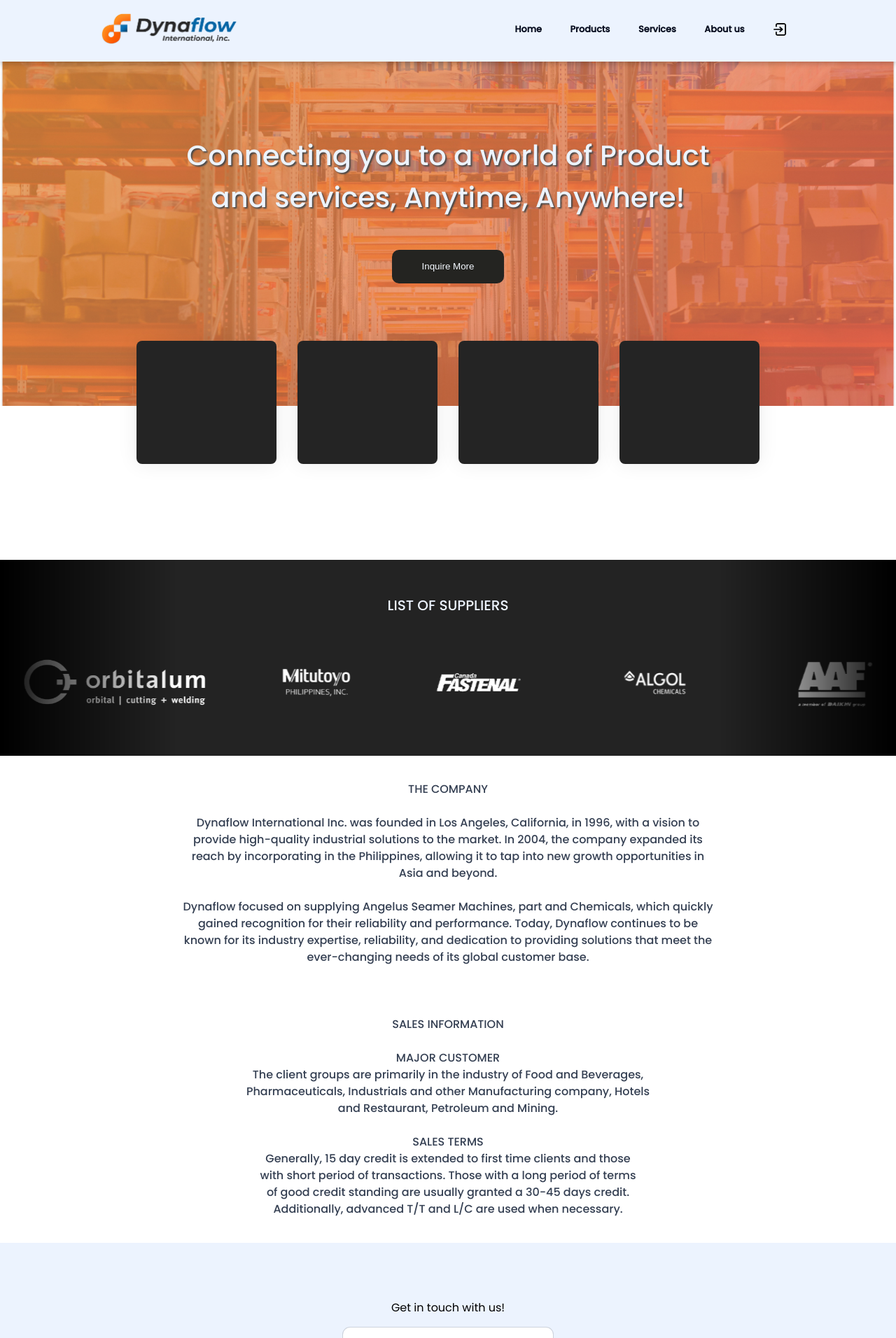
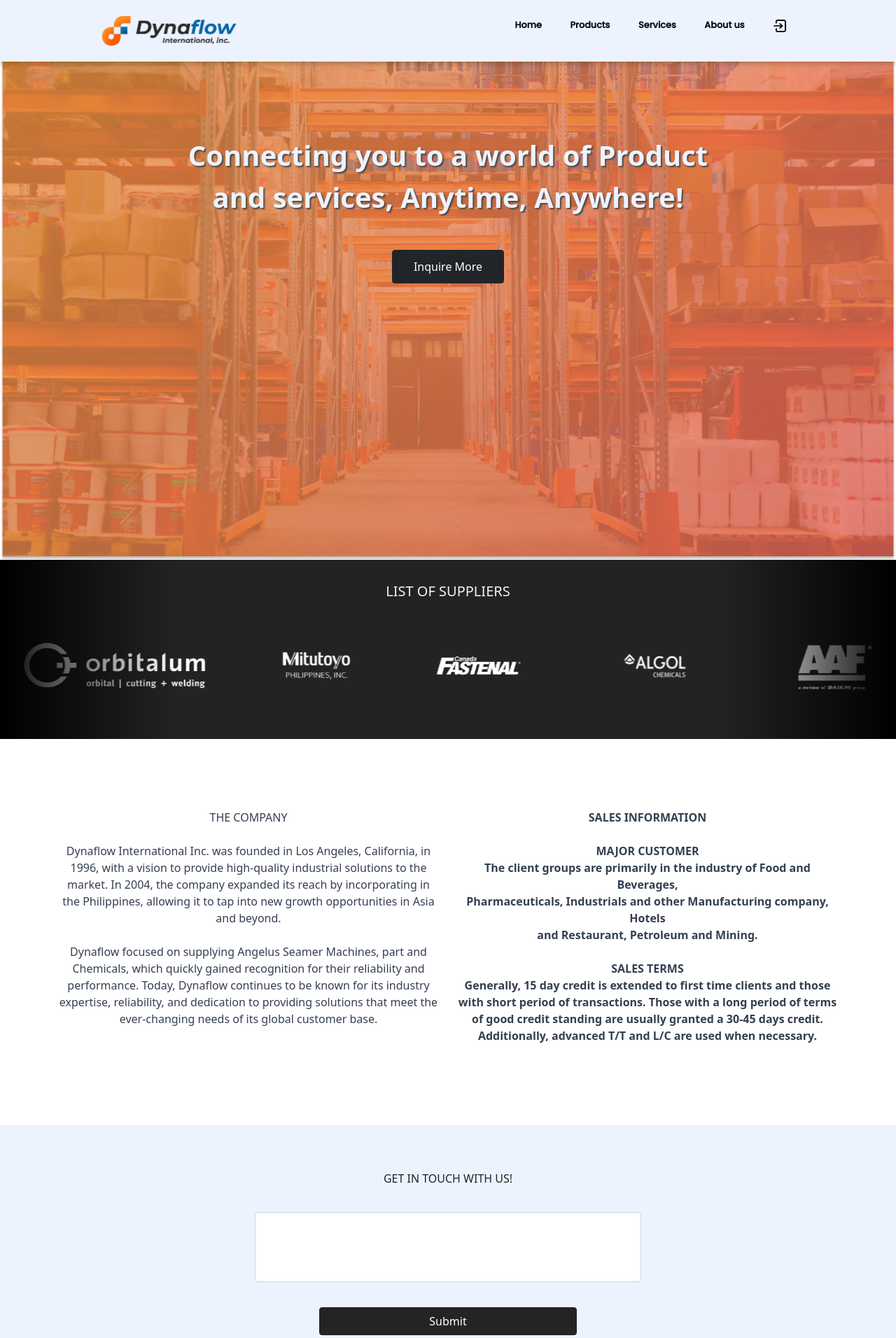
Before and after one commit to Dynaflow-git/Dynaflow-Website, a PHP site: page / in a window 1280 px wide. Shown: the top 1912 px of the page at 70% size. Run offline with PHP 8.4, Linux system fonts and the light colour scheme.

Commit message:
initial commit

```diff
--- a/index.html
+++ b/index.html
@@ -9,8 +9,10 @@
     <link href="style.css/content.css" rel="stylesheet">
     <link href="style.css/style.css" rel="stylesheet">
     <link rel="stylesheet" href="https://cdnjs.cloudflare.com/ajax/libs/font-awesome/6.0.0-beta3/css/all.min.css">
-    <links href="https://cdn.jsdelivr.net/npm/bootstrap@5.0.2/dist/css/bootstrap.min.css" rel="stylesheet"
+    <link href="https://cdn.jsdelivr.net/npm/bootstrap@5.0.2/dist/css/bootstrap.min.css" rel="stylesheet"
         integrity="sha384-EVSTQN3/azprG1Anm3QDgpJLIm9Nao0Yz1ztcQTwFspd3yD65VohhpuuCOmLASjC" crossorigin="anonymous">
+
+
 </head>
 
 <body>
@@ -60,42 +62,32 @@
             <button type="button" class="btn btn-dark Inquire">Inquire More</button>
         </div>
         <!-- icon boxes -->
-        <div class="icon-boxes position-relative">
+        <!-- <div class="icon-boxes position-relative">
             <div class="container position-relative">
                 <div class="rower gy-4 mt-5">
-
-                    <!--End Icon Box -->
-
                     <div class="col-3 col-md-6">
                         <div class="icon-box">
                             <p></p>
                         </div>
                     </div>
-                    <!--End Icon Box -->
-
                     <div class="col-3 col-md-6">
                         <div class="icon-box">
                             <p></p>
                         </div>
                     </div>
-                    <!--End Icon Box -->
-
                     <div class="col-xl-3 col-md-6">
                         <div class="icon-box">
                             <p></p>
                         </div>
                     </div>
-
                     <div class="col-xl-3 col-md-6">
                         <div class="icon-box">
                             <p></p>
                         </div>
                     </div>
-                    <!--End Icon Box -->
-
                 </div>
             </div>
-        </div>
+        </div> -->
     </div>
 
 
@@ -136,10 +128,10 @@
 
     <!-- about us -->
 
-    <div class="container .aboutus">
-        <div class="row">
+    <div class="container aboutus overflow-hidden">
+        <div class="row row-cols-2">
             <div class="col">
-                <p class="fw-bold">THE COMPANY<br>
+                <p class="fw-light">THE COMPANY<br>
                     <br>
                     Dynaflow International Inc. was founded in Los Angeles,
                     California, in 1996, with a vision to provide high-quality
@@ -154,7 +146,6 @@
                     industry expertise, reliability, and dedication to providing solutions
                     that meet the ever-changing needs of its global customer base.
                 </p>
-
             </div>
             <div class="col">
                 <p class="fw-bold">SALES INFORMATION<br><br>
@@ -176,15 +167,20 @@
     <!-- Footer -->
 
     <div class="touchmenot">
-        <p>
-            Get in touch with us!
+        <p class="fw-fold">
+            GET IN TOUCH WITH US!
         </p>
-        <div class="input-group mb-5">
-            <input type="text" class="form-control" aria-label="Sizing example input"
-                aria-describedby="inputGroup-sizing-default">
+        <div class="d-flex flex-column align-items-center">
+            <div class="row mb-3" id="input-form">
+                <div class="col">
+                    <div class="input-group">
+                        <input type="text" class="form-control" aria-label="Sizing example input"
+                            aria-describedby="inputGroup-sizing-default">
+                    </div>
+                </div>
+            </div>
+            <button type="button" class="btn btn-dark">Submit</button>
         </div>
-
-        <button type="button" class="btn btn-dark">Submit</button>
     </div>
 
     <footer>
@@ -258,7 +254,6 @@
     });
     </script>
 
-
     <script src="https://cdn.jsdelivr.net/npm/bootstrap@5.0.2/dist/js/bootstrap.bundle.min.js"
         integrity="sha384-MrcW6ZMFYlzcLA8Nl+NtUVF0sA7MsXsP1UyJoMp4YLEuNSfAP+JcXn/tWtIaxVXM" crossorigin="anonymous">
     </script>
--- a/style.css/content.css
+++ b/style.css/content.css
@@ -57,7 +57,7 @@ align-items: center;
 }
 
 .hero-image .icon-box {
-padding: 80px 100px;
+padding: 80px 50px;
 position: relative;
 overflow: hidden;
 box-shadow: 0 0 29px 0 rgba(0, 0, 0, 0.08);
@@ -100,7 +100,7 @@ color: #555;
 .aboutus{
 max-width: 100%;
 height: auto;
-
+padding: 5rem;
 }
 /* suppliers logo */
 
@@ -228,28 +228,29 @@ width: 100%;
 padding: 5%
 
 }
-
-.footer-logo{
-width: 15rem;
-}
 .touchmenot button{
 height: 40px;
 width: 32%;
 font-size: 16px;
 background-color: #242424;
 }
-.touchmenot p{
-font-weight: lighter;
+
+
+.form-control{
+   padding: 0;
+   margin: 0 auto;
+   height: 100px;
 }
 
-.input-group input{
-width: 300px;
-margin-bottom: 20px;
-height:30px;
-border-radius: 10px;
-border: none;
-box-shadow: rgba(0, 0, 0, 0.02) 0px 1px 3px 0px, rgba(27, 31, 35, 0.15) 0px 0px 0px 1px;
+#input-form{
+   width: 50%;
 }
+
+.footer-logo{
+width: 15rem;
+}
+
+
 
 .card{
 color: #ffff;
```
Lines whose indentation alone changed are shown as unchanged.
